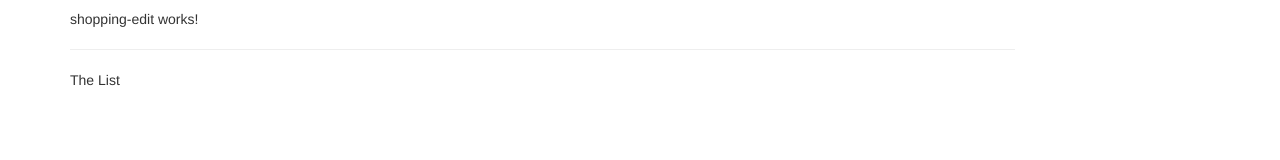
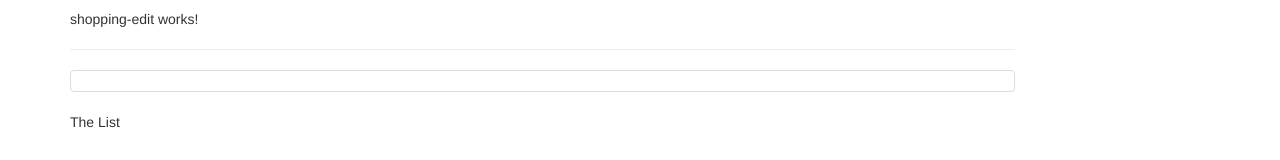
Before and after one commit to M4NS0/angular9-the-complete-guide, an Angular app in the folder class-three-app/: page / in a window 1280 px wide. Shown: the part 269-429 px from the top of the page. Built offline with nearby package versions, Linux system fonts and the light colour scheme.

Commit message:
Working on Shopping list component

```diff
--- a/class-three-app/src/app/shopping-list/shopping-list.component.html
+++ b/class-three-app/src/app/shopping-list/shopping-list.component.html
@@ -2,6 +2,9 @@
     <div class="col-xs-10">
         <app-shopping-edit></app-shopping-edit>
         <hr>
+        <ul class="list-group">
+            <a href="#" class="list-group-item" style="cursor: pointer;"></a>
+        </ul>
         <p>The List</p>
     </div>
 
--- a/class-three-app/src/app/shopping-list/shopping-list.component.ts
+++ b/class-three-app/src/app/shopping-list/shopping-list.component.ts
@@ -6,7 +6,7 @@
   styleUrls: ['./shopping-list.component.css']
 })
 export class ShoppingListComponent implements OnInit {
-
+  ingredients = [];
   constructor() { }
 
   ngOnInit(): void {
```
Also changed, not shown: 1 other file (tests, documents, lock files or other folders).
